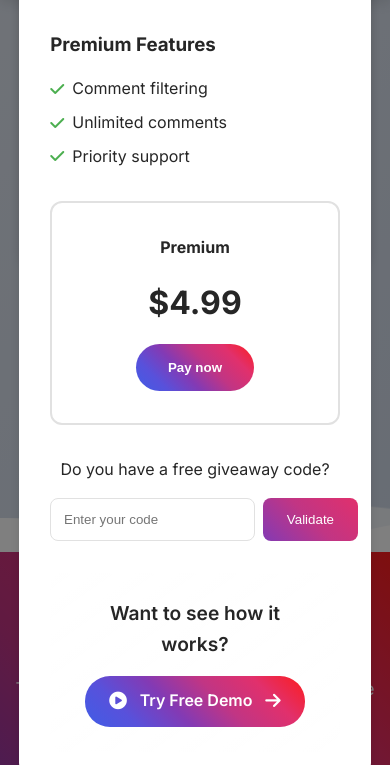
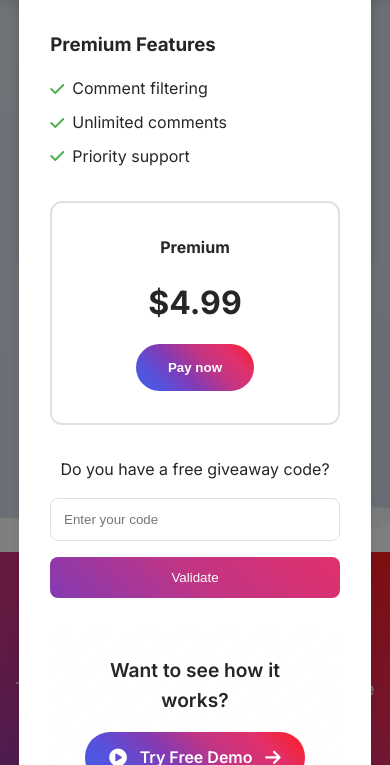
Before and after one commit to sorteoex/iGiveaway.com, a plain HTML site: page index.html in a window 390 px wide. Both pictures are taken after a click on the button "Load Comments". Shown: the part 1370-2135 px from the top of the page. Drawn offline with nearby package versions, Linux system fonts and the light colour scheme.

Commit message:
Update index.css

```diff
--- a/index.css
+++ b/index.css
@@ -794,10 +794,12 @@ h1 {
     display: flex;
     gap: 0.5rem;
     margin-top: 1rem;
+    flex-wrap: wrap;
 }
 
 .code-input input {
     flex: 1;
+    min-width: 200px;
     padding: 0.8rem;
     border: 1px solid var(--border-color);
     border-radius: 8px;
@@ -810,6 +812,7 @@ h1 {
     border: none;
     border-radius: 8px;
     cursor: pointer;
+    width: 100%;
 }
 
 @keyframes modalSlideIn {
@@ -1166,3 +1169,19 @@ h1 {
         padding: 1rem;
     }
 }
+
+/* Ajustes responsive para el input de código */
+@media (max-width: 768px) {
+    .code-input {
+        flex-direction: column;
+        width: 100%;
+    }
+
+    .code-input input {
+        width: 100%;
+    }
+
+    #validateCode {
+        margin-top: 0.5rem;
+    }
+}
```
